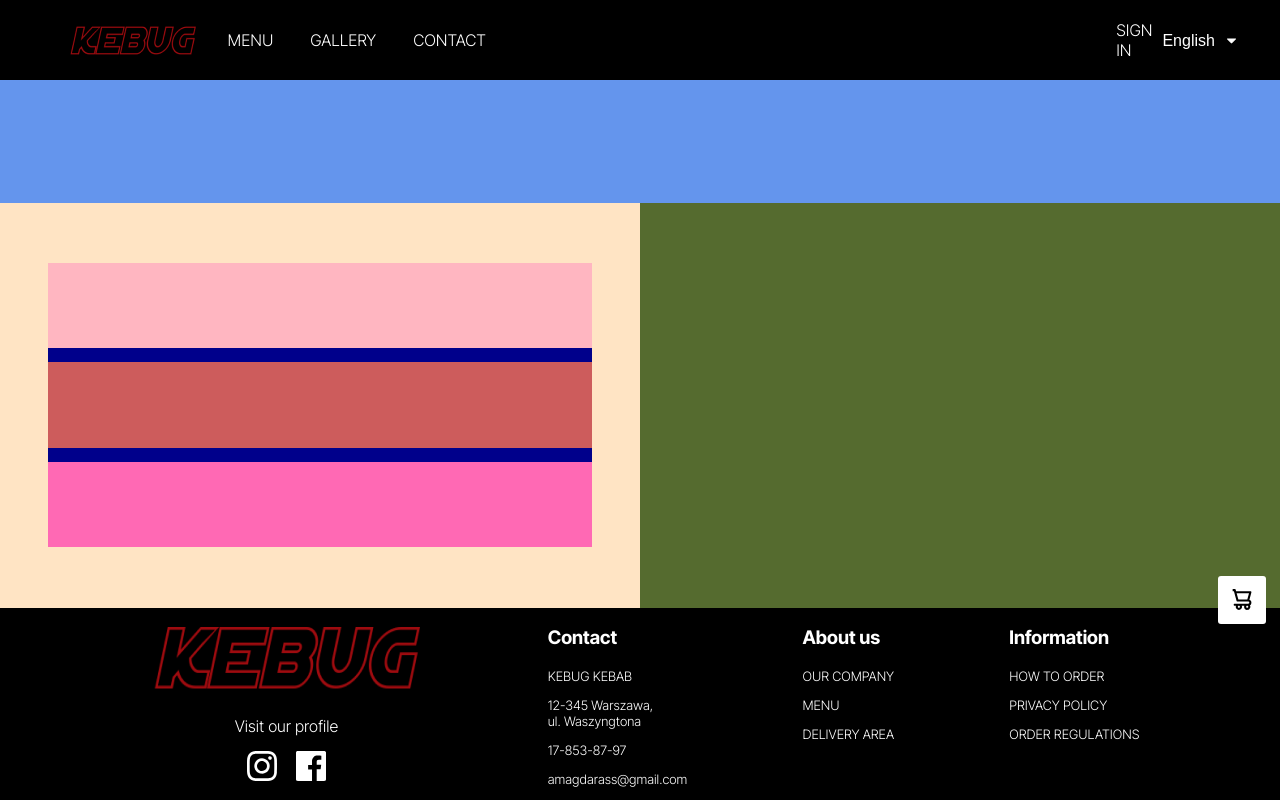
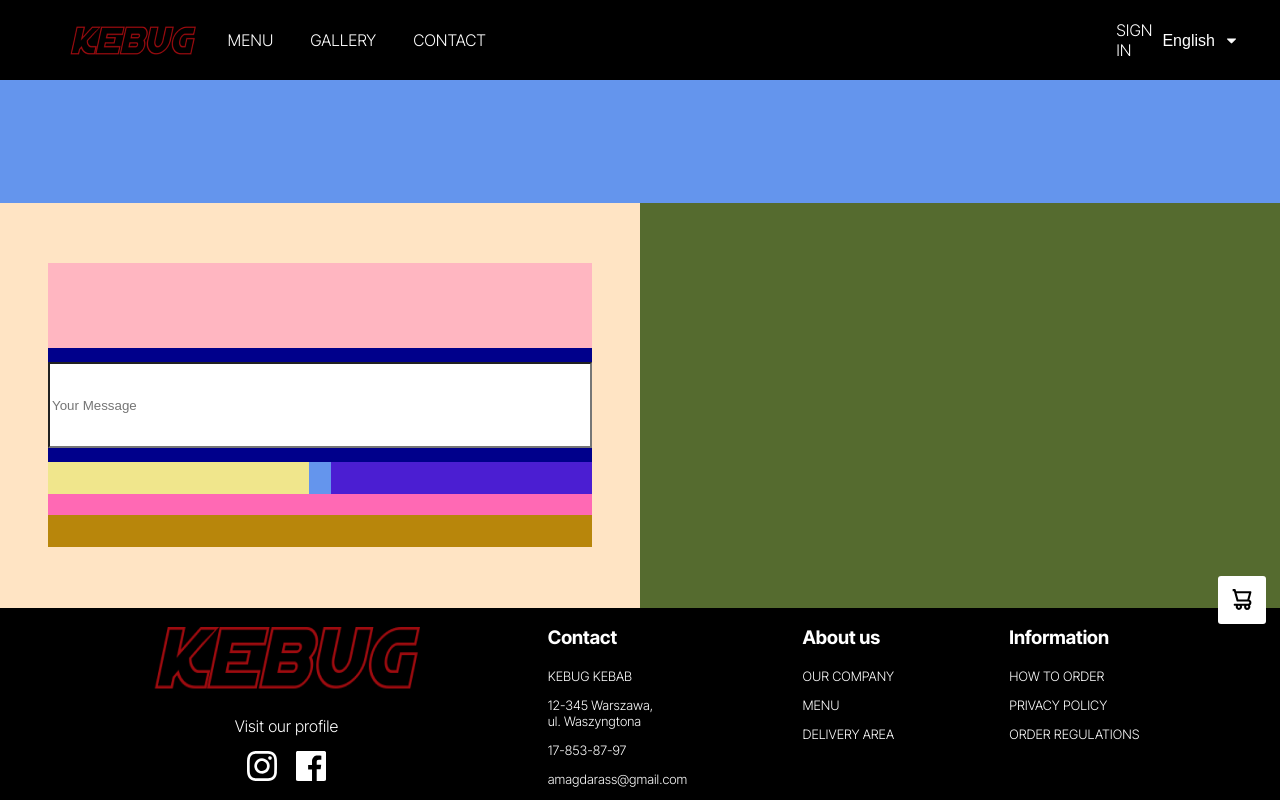
Before and after one commit to h3770k1k1/restaurant-site, a React (Create React App) app: page /contact in a window 1280 px wide. Built offline with nearby package versions, Linux system fonts and the light colour scheme.

Commit message:
add more page wireframe

```diff
--- a/src/components/Contact.css
+++ b/src/components/Contact.css
@@ -1,7 +1,7 @@
 .contact-data-container{
     background-color: blueviolet;
     width: 100vw;
-    height: 100vh;
+    height: 150vh;
 
 }
 
@@ -45,9 +45,35 @@ background-color: lightpink;
 }
 
 .message-box{
-background-color: indianred;
+background-color: rgb(255, 255, 255);
+display: flex;
+justify-content: flex-start;
+align-items: flex-start;
 }
 
 .signature{
 background-color: hotpink;
+display: grid;
+grid-template-columns: 1fr;
+grid-template-rows: repeat(2, 1fr);
+grid-row-gap: 25%;
 }
+
+.personal-details{
+    background-color: cornflowerblue;
+    display: grid;
+grid-template-columns: repeat(2, 1fr);
+grid-template-rows: 1fr;
+grid-column-gap: 4%;
+
+}
+.submit-button{
+    background-color: darkgoldenrod;
+}
+
+.name{
+    background-color: khaki;
+}
+.e-mail{
+    background-color: rgb(75, 30, 210);
+}
--- a/src/components/Contact.js
+++ b/src/components/Contact.js
@@ -13,8 +13,14 @@ const Contact = () => {
 					<div className="e-mail-container">
 						<div className="contact-form">
 							<div className="text-block"></div>
-							<div className="message-box"></div>
-							<div className="signature"></div>
+							<input className="message-box" placeholder="Your Message"></input>
+							<div className="signature">
+								<div className="personal-details">
+									<div className="peronal-data name"></div>
+									<div className="peronal-data e-mail"></div>
+								</div>
+								<div className="submit-button"></div>
+							</div>
 						</div>
 					</div>
 					<div className="map-container"></div>
```
